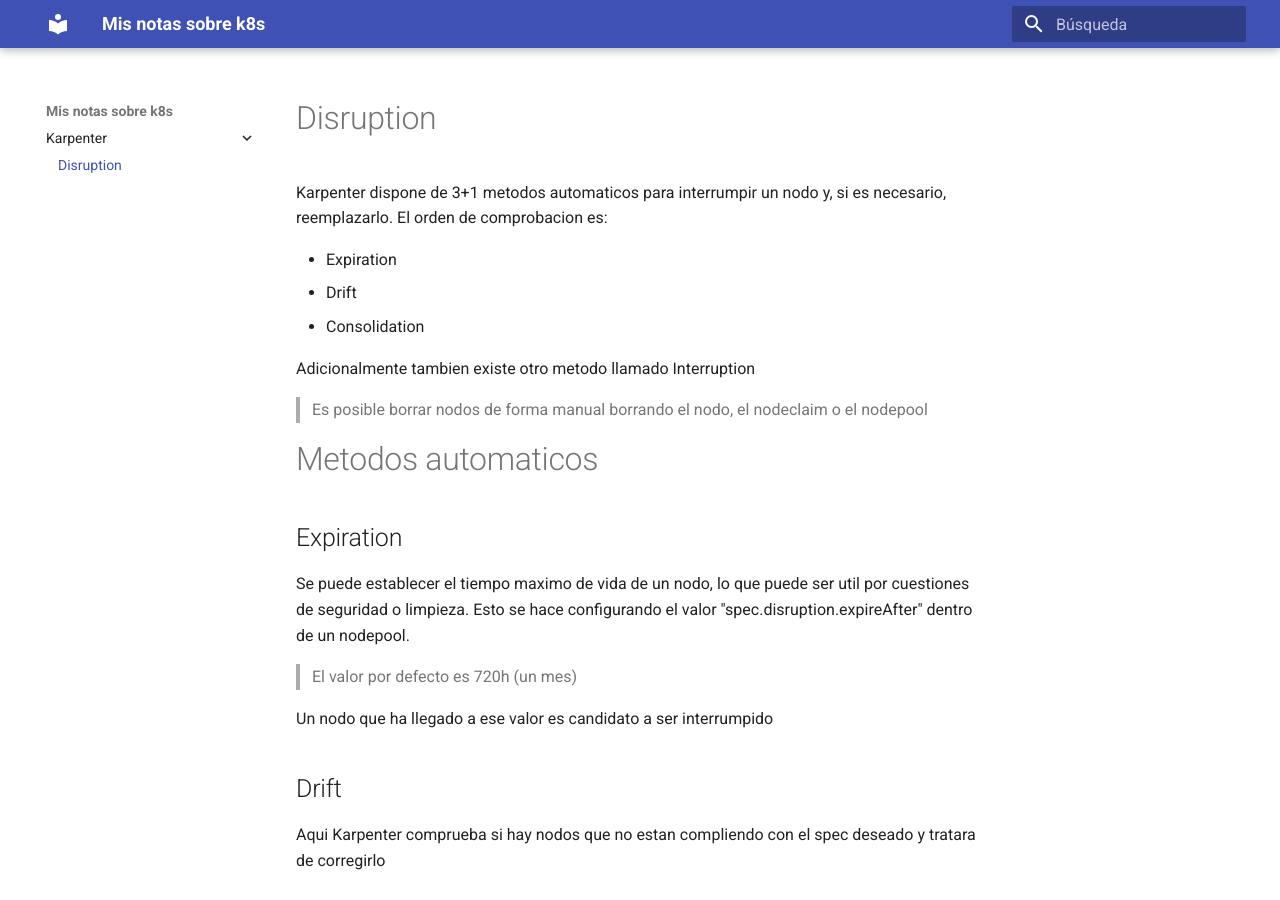
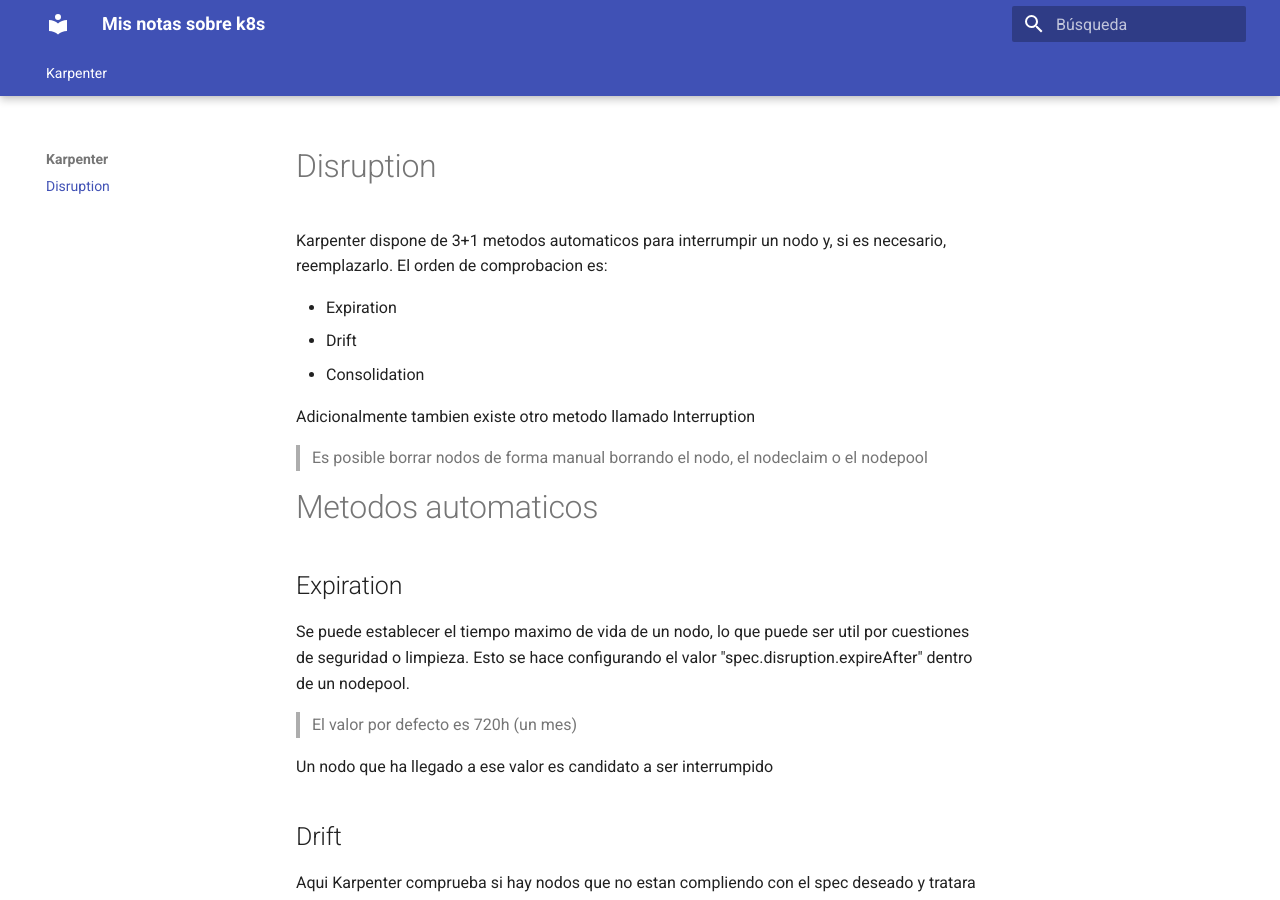
Before and after one commit to jorgelon/kubernetesinmyhead.net, an MkDocs documentation site: the page built from docs/karpenter/disruption.md, in a window 1280 px wide and 900 px high. Built offline with MkDocs 1.6.1 and Material for MkDocs 9.7.7, drawn with Linux system fonts in a browser that asks for light colours.

Commit message:
add navigation

```diff
--- a/mkdocs.yml
+++ b/mkdocs.yml
@@ -2,10 +2,10 @@ site_name: Mis notas sobre k8s
 theme:
   name: material
   language: es
-  # features:
-  #   - navigation.path
-  #   - navigation.tabs
-  #   - navigation.tabs.sticky
+  features:
+    - navigation.path
+    - navigation.tabs
+    - navigation.tabs.sticky
   #   - toc.follow
   #   - navigation.top
 extra:
```
